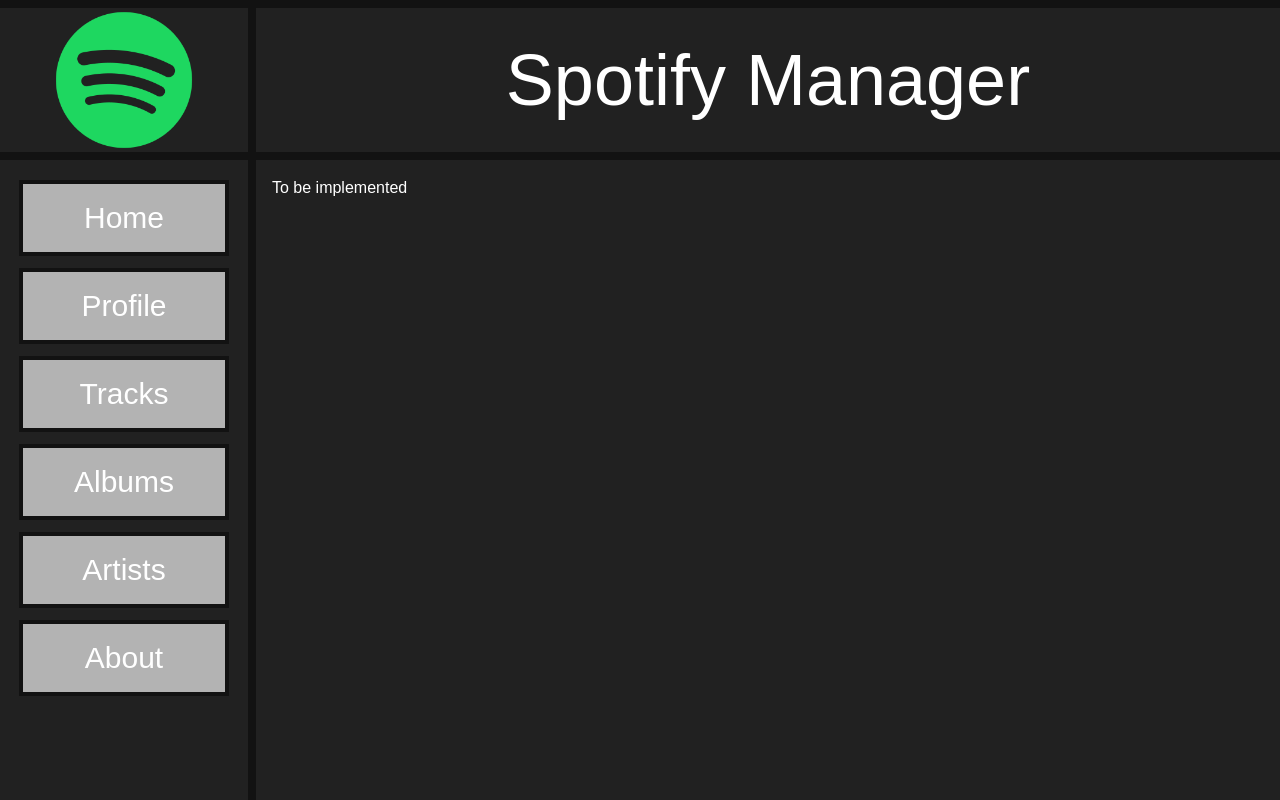
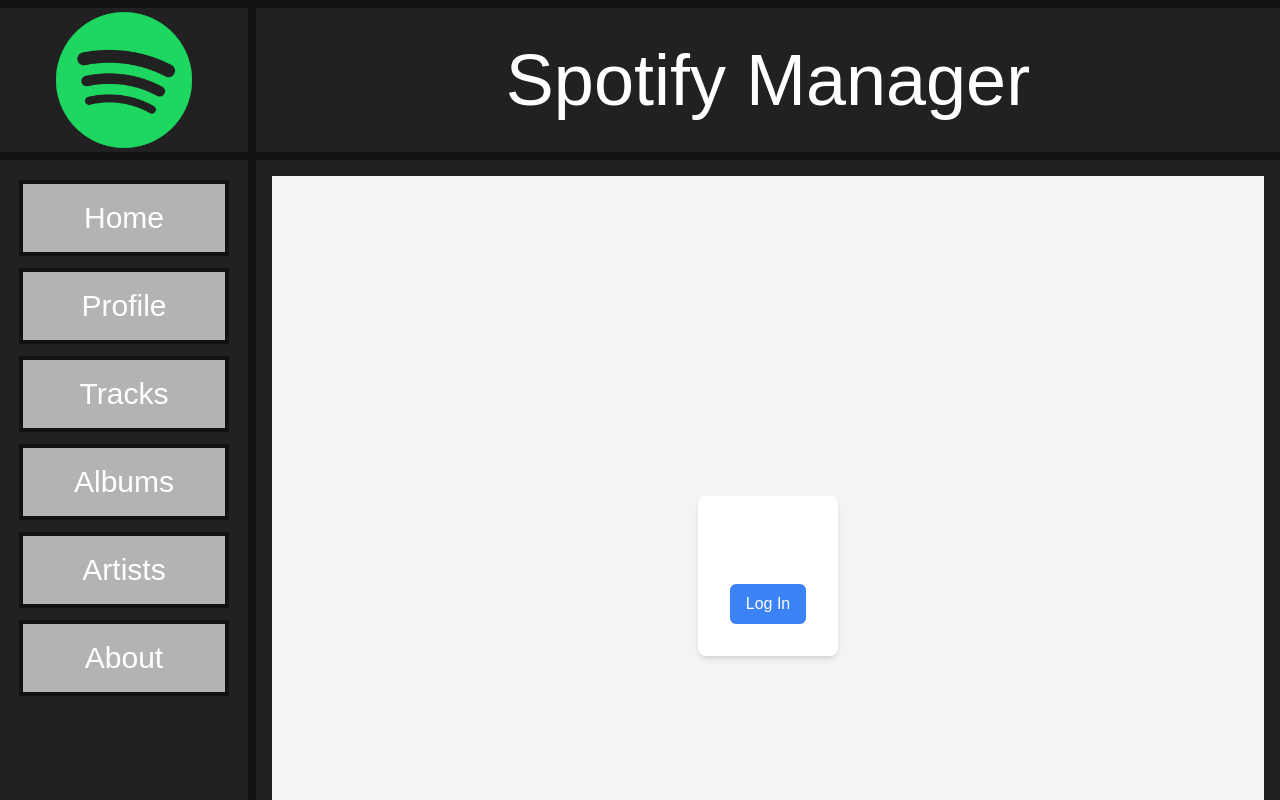
Before and after one commit to JonRoss767/Spotify-Manager-App, a Next.js app: page /login in a window 1280 px wide. Built offline with nearby package versions, Linux system fonts and the light colour scheme.

Commit message:
implemented login button

```diff
--- a/app/login/page.tsx
+++ b/app/login/page.tsx
@@ -1,3 +1,26 @@
-export default function login() {
-  return <h1>To be implemented</h1>;
+"use client";
+
+import React from "react";
+import Head from "next/head";
+import { redirectToAuthCodeFlow } from "../api/spotify_api"; // Adjust path if needed
+
+export default function LoginPage() {
+  return (
+    <>
+      <Head>
+        <title>Login</title>
+      </Head>
+      <div className="flex items-center justify-center min-h-screen bg-gray-100">
+        <div className="p-8 bg-white shadow-md rounded-lg">
+          <h1 className="text-2xl font-bold text-center mb-6">Login</h1>
+          <button
+            onClick={redirectToAuthCodeFlow}
+            className="px-4 py-2 bg-blue-500 text-white rounded-md hover:bg-blue-600"
+          >
+            Log In
+          </button>
+        </div>
+      </div>
+    </>
+  );
 }
```
